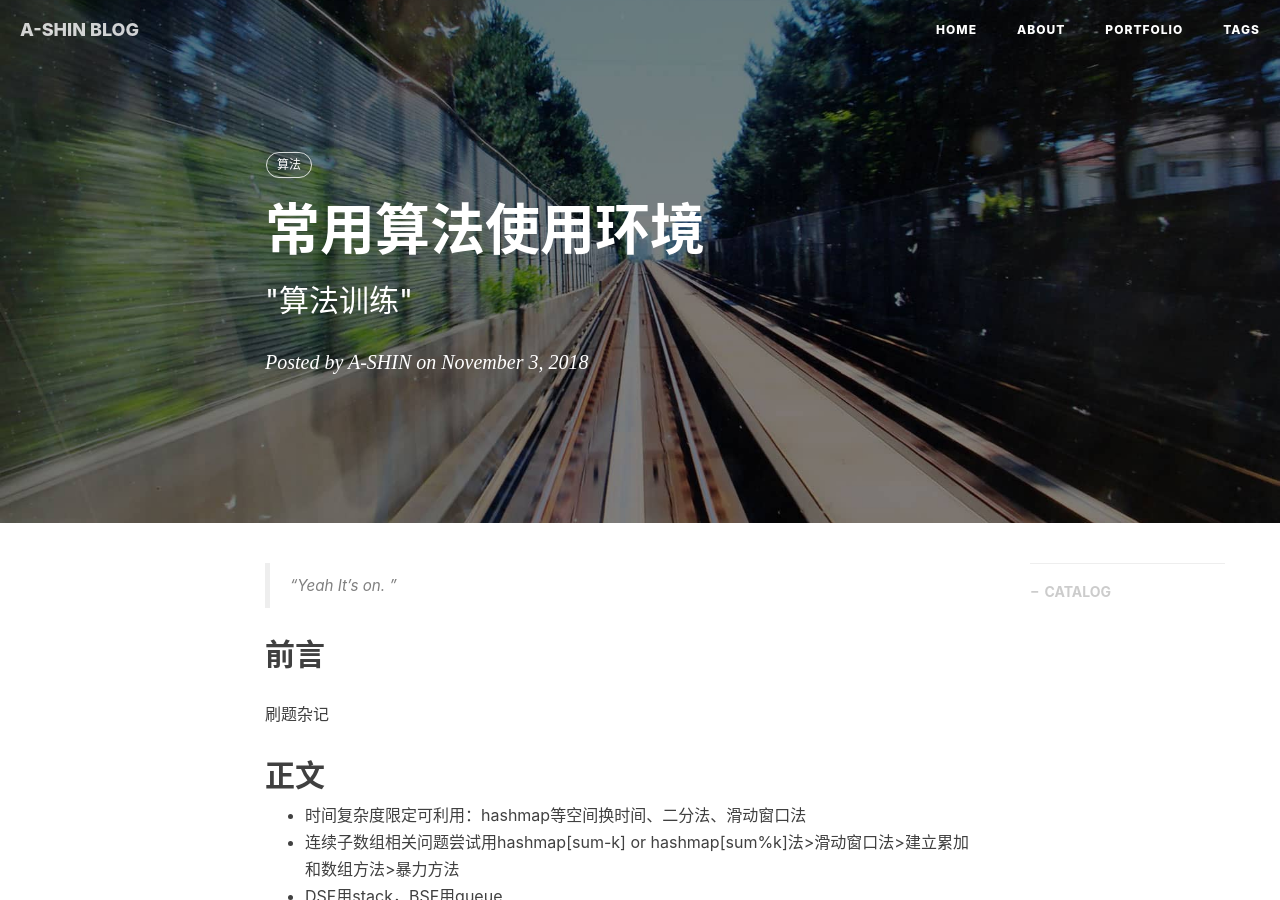
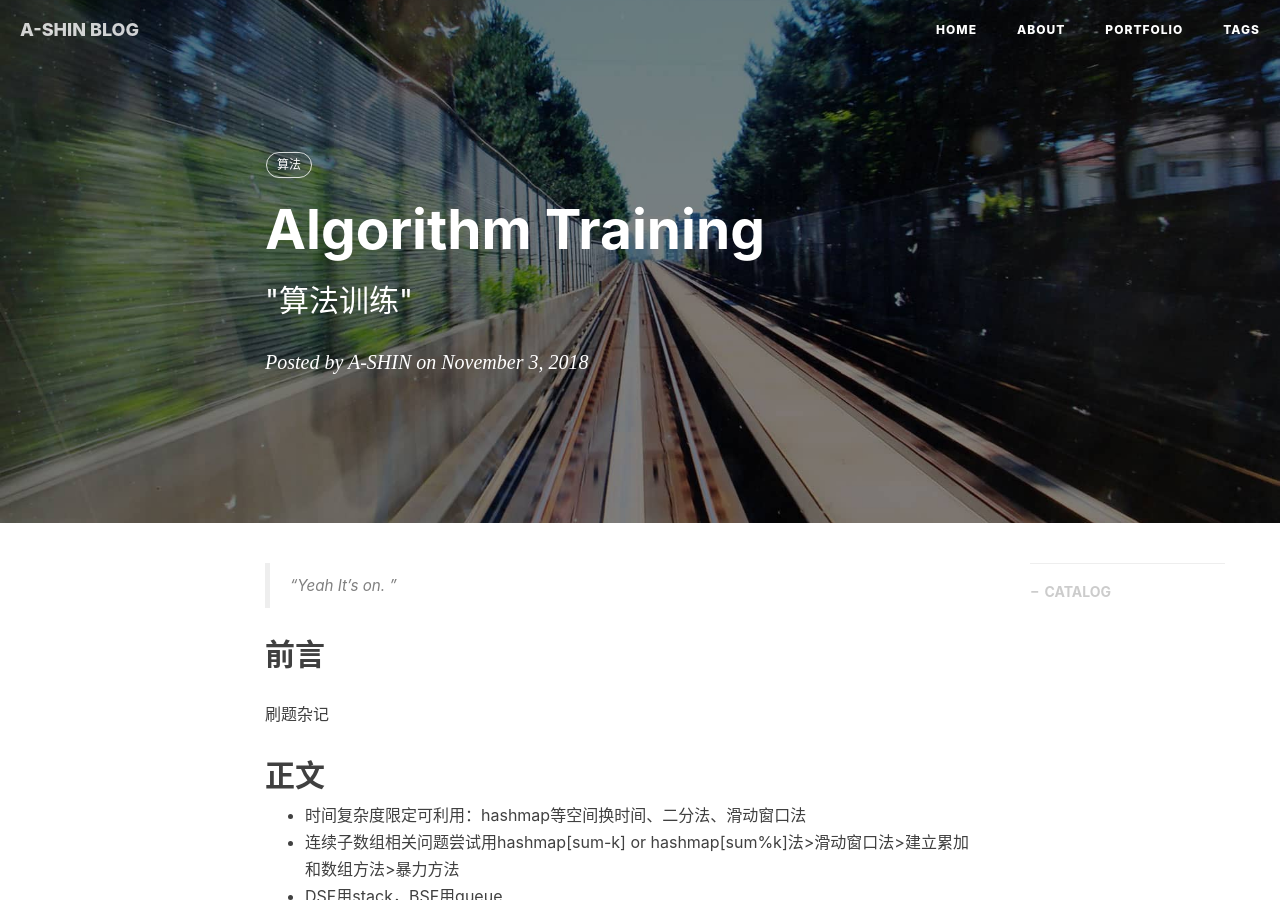
Before and after one commit to huangx916/huangx916.github.io, a Jekyll site: the page built from _posts/2018-11-03-algorithm.markdown, in a window 1280 px wide and 900 px high. Built offline with Jekyll 4.4.1, drawn with Linux system fonts in a browser that asks for light colours; nearby versions of some CDN libraries; comment, search, counter and statistics services are not loaded.

Commit message:
Update 2018-11-03-algorithm.markdown

```diff
--- a/_posts/2018-11-03-algorithm.markdown
+++ b/_posts/2018-11-03-algorithm.markdown
@@ -1,6 +1,6 @@
 ---
 layout:     post
-title:      "常用算法使用环境"
+title:      "Algorithm Training"
 subtitle:   " \"算法训练\""
 date:       2018-11-03 12:00:00
 author:     "A-SHIN"
```
